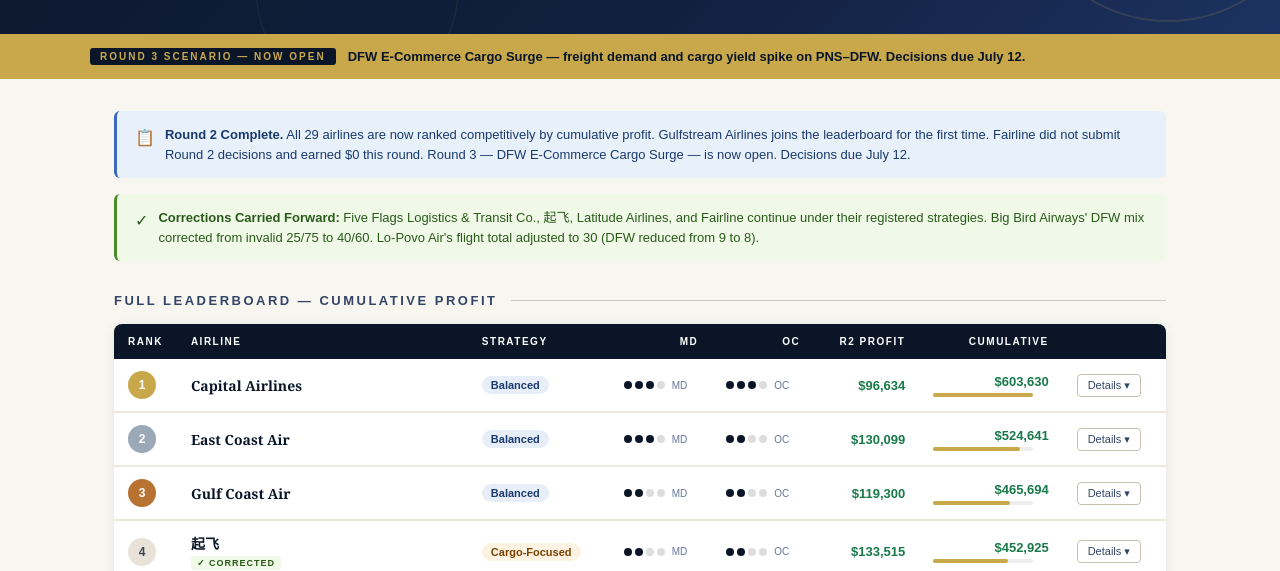
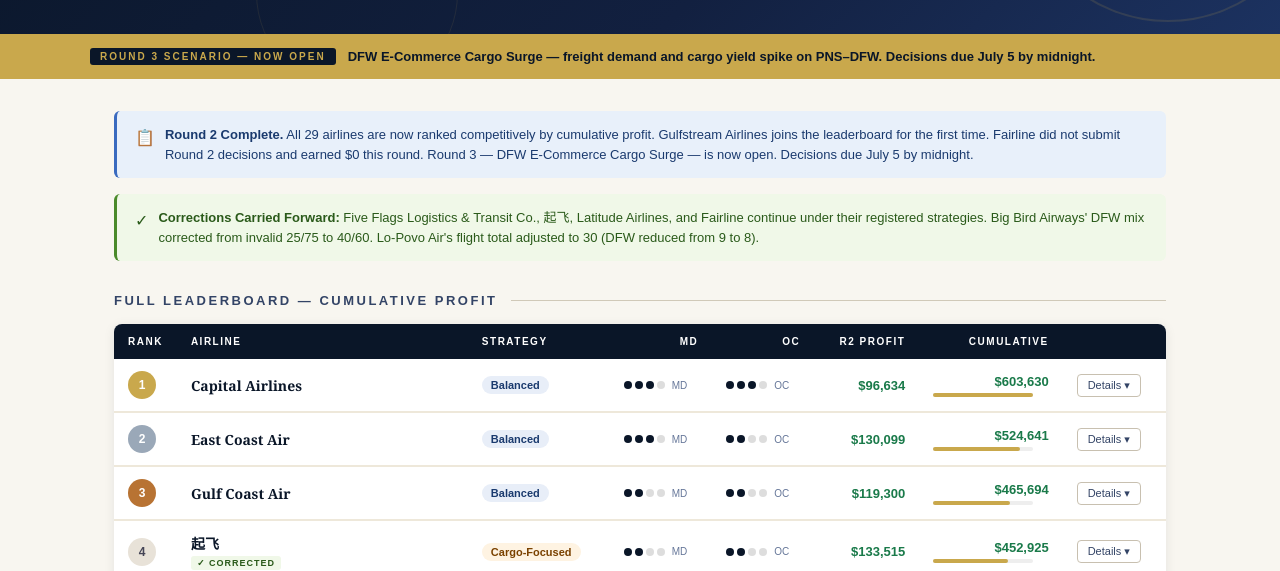
Before and after one commit to koconnor1-cloud/tra3440, a plain HTML site: page index.html in a window 1280 px wide. Shown: the part 242-813 px from the top of the page. Drawn offline with Linux system fonts and the light colour scheme.

Commit message:
Add files via upload

```diff
--- a/index.html
+++ b/index.html
@@ -480,7 +480,7 @@
 <div class="scenario-bar">
   <div class="scenario-inner">
     <span class="scenario-pill">Round 3 Scenario — Now Open</span>
-    <span class="scenario-text">DFW E-Commerce Cargo Surge — freight demand and cargo yield spike on PNS–DFW. Decisions due July 12.</span>
+    <span class="scenario-text">DFW E-Commerce Cargo Surge — freight demand and cargo yield spike on PNS–DFW. Decisions due July 5 by midnight.</span>
   </div>
 </div>
 
@@ -488,7 +488,7 @@
 
   <div class="notice notice-new">
     <span class="notice-icon">📋</span>
-    <div><strong>Round 2 Complete.</strong> All 29 airlines are now ranked competitively by cumulative profit. Gulfstream Airlines joins the leaderboard for the first time. Fairline did not submit Round 2 decisions and earned $0 this round. Round 3 — DFW E-Commerce Cargo Surge — is now open. Decisions due July 12.</div>
+    <div><strong>Round 2 Complete.</strong> All 29 airlines are now ranked competitively by cumulative profit. Gulfstream Airlines joins the leaderboard for the first time. Fairline did not submit Round 2 decisions and earned $0 this round. Round 3 — DFW E-Commerce Cargo Surge — is now open. Decisions due July 5 by midnight.</div>
   </div>
 
   <div class="notice notice-corrected">
```
